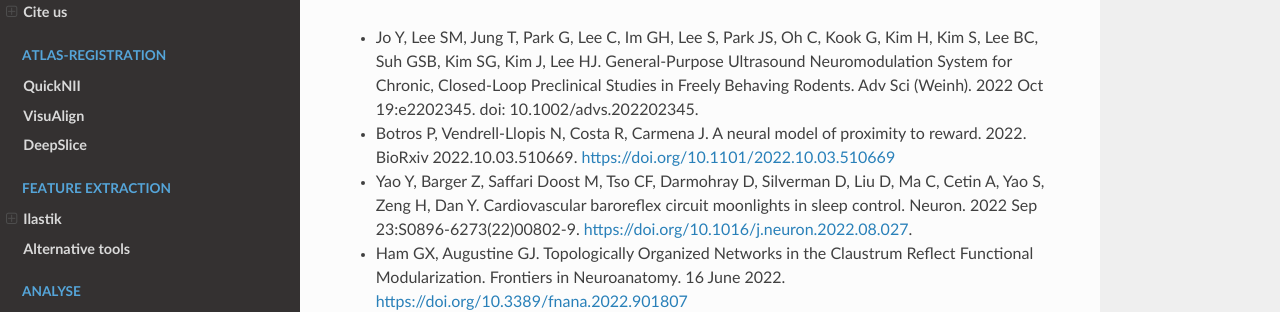
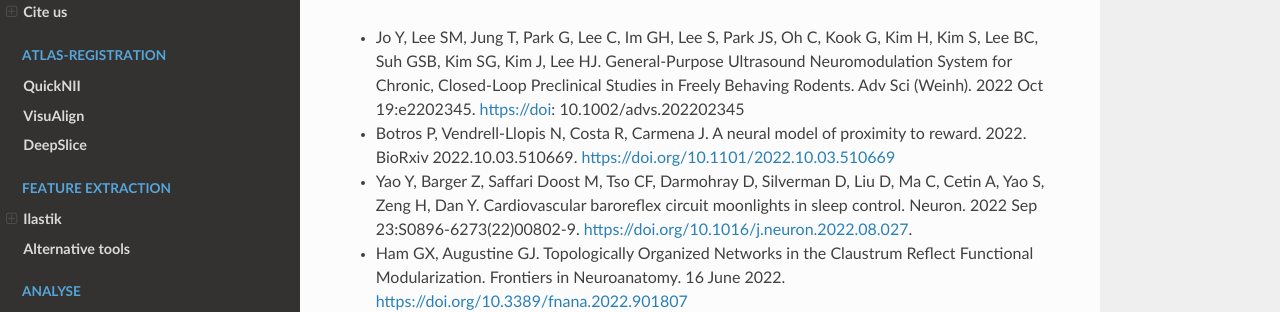
Before and after one commit to Neural-Systems-at-UIO/QUINT_workflow, a Sphinx documentation site: the page built from docs/QUINTintro.rst, in a window 1280 px wide and 900 px high, scrolled down 1571 px. Shown: the part 230-542 px from the top of the window. Built offline with Sphinx 7.4.7 and the Read the Docs theme 2.0.0, drawn with Linux system fonts in a browser that asks for light colours; some of the changed lines change nothing that is shown.

Commit message:
Update QUINTintro.rst

```diff
--- a/docs/QUINTintro.rst
+++ b/docs/QUINTintro.rst
@@ -39,7 +39,7 @@ QUINT supports histological sections from mouse and rat brain that have been lab
 
 **Check out the following articles that have used QUINT:**
 
-* Jo Y, Lee SM, Jung T, Park G, Lee C, Im GH, Lee S, Park JS, Oh C, Kook G, Kim H, Kim S, Lee BC, Suh GSB, Kim SG, Kim J, Lee HJ. General-Purpose Ultrasound Neuromodulation System for Chronic, Closed-Loop Preclinical Studies in Freely Behaving Rodents. Adv Sci (Weinh). 2022 Oct 19:e2202345. doi: 10.1002/advs.202202345.
+* Jo Y, Lee SM, Jung T, Park G, Lee C, Im GH, Lee S, Park JS, Oh C, Kook G, Kim H, Kim S, Lee BC, Suh GSB, Kim SG, Kim J, Lee HJ. General-Purpose Ultrasound Neuromodulation System for Chronic, Closed-Loop Preclinical Studies in Freely Behaving Rodents. Adv Sci (Weinh). 2022 Oct 19:e2202345. https://doi: 10.1002/advs.202202345
 
 * Botros P, Vendrell-Llopis N, Costa R, Carmena J. A neural model of proximity to reward. 2022. BioRxiv 2022.10.03.510669. https://doi.org/10.1101/2022.10.03.510669
 
```
